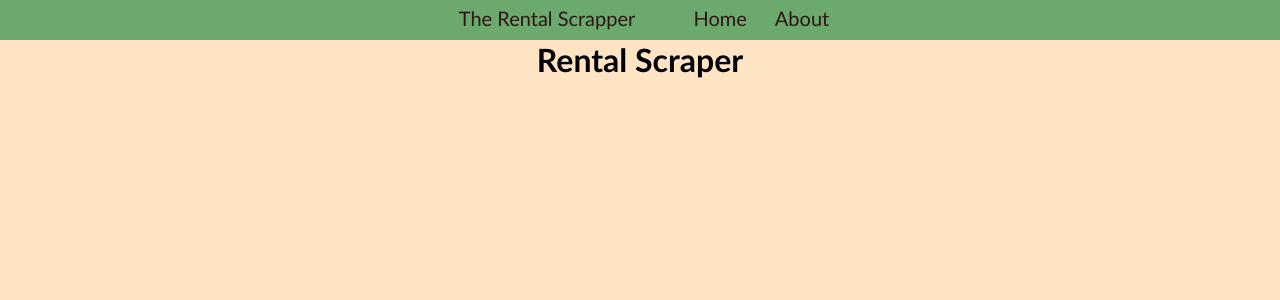
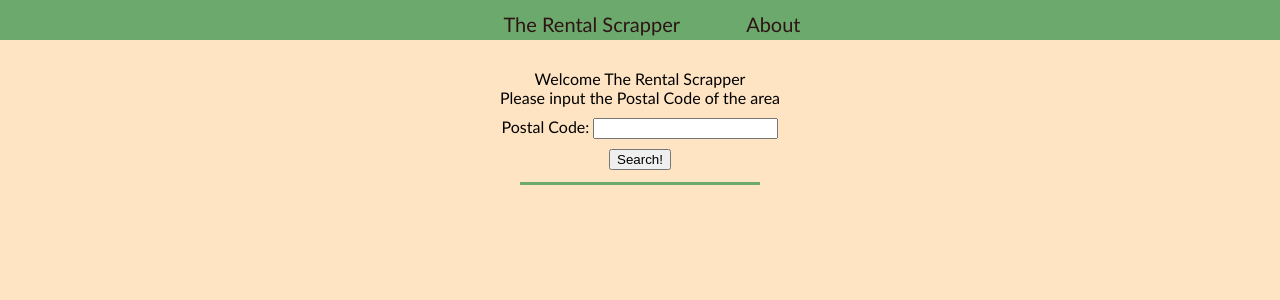
Before and after one commit to palvarezimaz/django-scrapper, a Django app: page / in a window 1280 px wide. Shown: the top 300 px of the page. Run offline with Django 4.2, Linux system fonts and the light colour scheme.

Commit message:
added search capability

```diff
--- /dev/null
+++ b/main/forms.py
@@ -0,0 +1,5 @@
+from django import forms
+
+
+class SearchPostals(forms.Form):
+    postal_code = forms.CharField(label="Postal Code", max_length=10)
--- a/main/scrape_homes.py
+++ b/main/scrape_homes.py
@@ -3,78 +3,65 @@ from bs4 import BeautifulSoup
 import pprint
 import re
 
-# res = requests.get(
-#     'https://www.rent.com.au/properties/rosanna+3084?rent_low=any&rent_high=any&surrounding_suburbs=1')
-# res2 = requests.get(
-#     'https://www.rent.com.au/properties/rosanna+3084?rent_low=any&rent_high=any&surrounding_suburbs=2')
-# res3 = requests.get(
-#     'https://www.rent.com.au/properties/rosanna+3084?rent_low=any&rent_high=any&surrounding_suburbs=3')
 
+def create_custom_property_dic(postal_code):
 
-postal_code = '3084'
+    res = requests.get(
+        f'https://www.rent.com.au/properties/{postal_code}?rent_low=any&rent_high=any&surrounding_suburbs=1')
 
-res = requests.get(
-    f'https://www.rent.com.au/properties/{postal_code}?rent_low=any&rent_high=any&surrounding_suburbs=1')
-res2 = requests.get(
-    f'https://www.rent.com.au/properties/{postal_code}?rent_low=any&rent_high=any&surrounding_suburbs=2')
-res3 = requests.get(
-    f'https://www.rent.com.au/properties/{postal_code}?rent_low=any&rent_high=any&surrounding_suburbs=3')
+    res2 = requests.get(
+        f'https://www.rent.com.au/properties/{postal_code}?rent_low=any&rent_high=any&surrounding_suburbs=2')
+    res3 = requests.get(
+        f'https://www.rent.com.au/properties/{postal_code}?rent_low=any&rent_high=any&surrounding_suburbs=3')
 
+    soup = BeautifulSoup(res.text, 'html.parser')
+    soup2 = BeautifulSoup(res2.text, 'html.parser')
+    soup3 = BeautifulSoup(res3.text, 'html.parser')
 
-soup = BeautifulSoup(res.text, 'html.parser')
-soup2 = BeautifulSoup(res2.text, 'html.parser')
-soup3 = BeautifulSoup(res3.text, 'html.parser')
+    links = soup.select('.asset')
+    images = soup.select('.asset > img')
+    addresses = soup.select('.address')
+    prices = soup.select('.price')
+    features = soup.select('.feature > .value')
 
-links = soup.select('.asset')
-images = soup.select('.asset > img')
-addresses = soup.select('.address')
-prices = soup.select('.price')
-features = soup.select('.feature > .value')
+    links2 = soup2.select('.asset')
+    images2 = soup.select('.asset > img')
+    addresses2 = soup2.select('.address')
+    prices2 = soup2.select('.price')
+    features2 = soup2.select('.feature > .value')
 
-links2 = soup2.select('.asset')
-images2 = soup.select('.asset > img')
-addresses2 = soup2.select('.address')
-prices2 = soup2.select('.price')
-features2 = soup2.select('.feature > .value')
+    links3 = soup3.select('.asset')
+    images3 = soup.select('.asset > img')
+    addresses3 = soup3.select('.address')
+    prices3 = soup3.select('.price')
+    features3 = soup3.select('.feature > .value')
 
-links3 = soup3.select('.asset')
-images3 = soup.select('.asset > img')
-addresses3 = soup3.select('.address')
-prices3 = soup3.select('.price')
-features3 = soup3.select('.feature > .value')
+    expanded_links = links + links2 + links3
+    expanded_images = images + images2 + images3
+    expanded_addresses = addresses + addresses2 + addresses3
+    expanded_prices = prices + prices2 + prices3
+    expanded_features = features + features2 + features3
 
-expanded_links = links + links2 + links3
-expanded_images = images + images2 + images3
-expanded_addresses = addresses + addresses2 + addresses3
-expanded_prices = prices + prices2 + prices3
-expanded_features = features + features2 + features3
+    property_dic = []
+    for i, item in enumerate(expanded_links):
+        image = expanded_images[i].get('src', None)
+        href = item.get('href', None)
+        address = expanded_addresses[i].getText()
+        price = expanded_prices[i].getText()
+        price = re.sub("[^0-9]", "", price)
+        if expanded_features[0].getText() == 'Pets':
+            expanded_features.pop(0)
+        beds = expanded_features[0].getText()
+        if expanded_features[1].getText() == 'Pets':
+            expanded_features.pop(1)
+        baths = expanded_features[1].getText()
+        if expanded_features[2].getText() == 'Pets':
+            expanded_features.pop(2)
+        car_spots = expanded_features[2].getText()
 
-
-def create_custom_property_dic(links, images, addresses, prices, features):
-    property_dic = []
-    for i, item in enumerate(links):
-        image = images[i].get('src', None)
-        href = item.get('href', None)
-        address = addresses[i].getText()
-        price = prices[i].getText()
-        price = re.sub("[^0-9]", "", price)
-        if features[0].getText() == 'Pets':
-            features.pop(0)
-        beds = features[0].getText()
-        if features[1].getText() == 'Pets':
-            features.pop(1)
-        baths = features[1].getText()
-        if features[2].getText() == 'Pets':
-            features.pop(2)
-        car_spots = features[2].getText()
-
-        features = features[3:]
+        expanded_features = expanded_features[3:]
 
         property_dic.append({'image': image, 'link': href,
                              'address': address, 'price': price, 'beds': beds, 'baths': baths, 'cars': car_spots})
 
     return property_dic
-
-
-create_custom_property_dic(expanded_links, expanded_images,
-                           expanded_addresses, expanded_prices, expanded_features)
--- a/main/templates/main/base.html
+++ b/main/templates/main/base.html
@@ -49,15 +49,14 @@
       display: flex;
       flex-direction: column;
       margin-top: 40px;
-      padding: 0px 10px;
       text-decoration: none;
     }
 
     img {
-      width: 350px;
-      border: 1px solit burlywood;
-      margin-top: 10px;
-      margin-bottom: 25px;
+      display: block;
+      item-align: center;
+      width: 340px;
+      margin: 10px 0 25px;
       border-bottom: 2px solid black;
     }
 
@@ -73,14 +72,35 @@
     .about h1 {
       margin: 20px 0;
     }
+
+    .divisor {
+      border-bottom: 3px solid rgb(108, 169, 108);
+      margin-bottom: 30px;
+      width: 30vh;
+    }
+
+    .submit-button {
+      item-align: center;
+      display: block;
+      margin-top: 10px
+    }
+
+    .form {
+      margin-top: 10px
+    }
+
+    .index-intro {
+      text-align: center;
+      padding-top: 10px
+    }
+
   </style>
 
 </head>
 
 <body>
   <nav class="navbar">
-    <span class="nav-bar-title">The Rental Scrapper</span>
-    <a href="/">Home</a>
+    <a href="/"><span class="nav-bar-title">The Rental Scrapper</span></a>
     <a href="/about">About</a>
   </nav>
   <div class="content" id="content" , name="content">
--- a/main/templates/main/index.html
+++ b/main/templates/main/index.html
@@ -1,8 +1,18 @@
 {% extends 'main/base.html' %}
 
 {% block content %}
-<h1>Rental Scraper</h1>
+<br />
+<div class="index-intro">
+  <p>Welcome The Rental Scrapper</p>
 
+
+  <p>Please input the Postal Code of the area</p>
+  <form class="form" method="GET" action="">
+    {{form.as_p}}
+    <input class='submit-button' type="submit" value="Search!"/>
+  </form>
+</div>
+<span class="divisor"></span>
 <div>
   <ol>
     {% for property in props_dic %}
@@ -19,6 +29,6 @@
     </li>
 
     {% endfor %}
-    </ul>
+  </ol>
 </div>
 {% endblock %}
--- a/main/views.py
+++ b/main/views.py
@@ -1,17 +1,22 @@
-from django.shortcuts import render
-from django.http import HttpResponse
+# from django import request
+from django.shortcuts import render, redirect
+from django.http import HttpResponseRedirect
 from . import scrape_homes
+from .forms import SearchPostals
 
 
-def index(response):
-    props_dic = scrape_homes.create_custom_property_dic(
-        scrape_homes.expanded_links,
-        scrape_homes.expanded_images,
-        scrape_homes.expanded_addresses,
-        scrape_homes.expanded_prices,
-        scrape_homes.expanded_features)
+def index(request):
+    form = SearchPostals()
 
-    return render(response, "main/index.html", {"props_dic": props_dic})
+    postal_code = None
+
+    if request.GET.get('postal_code'):
+        pc = request.GET.get('postal_code')
+        props_dic = scrape_homes.create_custom_property_dic(pc)
+
+        return render(request, "main/index.html", {"form": form, "props_dic": props_dic})
+    else:
+        return render(request, "main/index.html", {"form": form})
 
 
 def about(response):
```
Also changed, not shown: readme.md.
